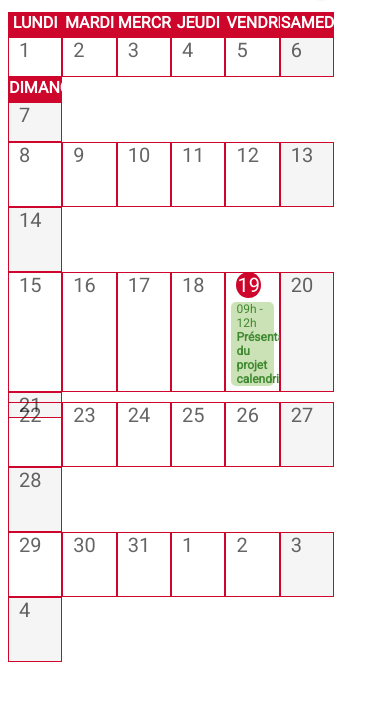
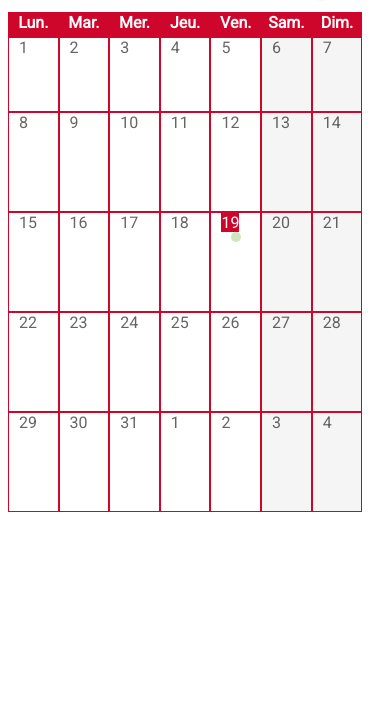
Before and after one commit to Karimfactory/cf_calendar, a plain HTML site: page pages/months/october_2018.html in a window 390 px wide. Shown: the part 69-770 px from the top of the page. Drawn offline with Linux system fonts and the light colour scheme.

Commit message:
Responsive calendar

```diff
--- a/css/calendar.css
+++ b/css/calendar.css
@@ -31,12 +31,16 @@ a {
     background-color: #f5f5f5;
 }
 
-.title {
+.title, .title_mobile {
     background-color: #ce062b;
     color: white;
     height: 25px;
     text-align: center;
     font-weight: bold;
+}
+
+.title_mobile{
+    display: none;
 }
 
 .number {
@@ -84,12 +88,69 @@ a {
     font-size: 20px;
 }
 
-@media screen and (max-width: 1000px){
+@media screen and (max-width: 1250px){
     .add {
         top:0px;
     }
+
+}
+
+@media screen and (max-width: 800px){
+
+    .day {
+        width: 13%;
+    }
+
+    .calendar_grid, .calendar_title
+{
+    height: 100px;
+}
+
+    ul {
+        display: none;
+    }
+
     .title {
-        text-overflow: clip;
-        text-transform: uppercase;
+        display: none;
+    }
+
+    .title_mobile {
+        display: block;
+    }
+
+
+    .number {
+        font-size: 16px;
+
+    }
+
+    .current {
+        border-radius: 0%;
+        background-color: #ce062b;
+        color: white;
+        padding: 0;
+        opacity: 1;
+    }
+
+    .responsive {
+        content: "";
+        background-color: #cbe1b6;
+        border-radius: 50%;
+        width: 10px;
+        height: 10px;
+        margin-left: auto;
+        margin-right:auto;
+        opacity: 0.9;
     }
 }
+
+ul {
+    margin: 0px;
+    padding: 0;
+    list-style: none;
+}
+
+li {
+    padding: 5px;
+
+}
--- a/pages/months/october_2018.html
+++ b/pages/months/october_2018.html
@@ -20,30 +20,37 @@
             <div class="calendar_grid">
                 <div class="day">
                     <div class="title">Lundi</div>
+                    <div class="title_mobile">Lun.</div>
                     <span class="number">1</span>
                 </div>
                 <div class="day">
                     <div class="title">Mardi</div>
+                    <div class="title_mobile">Mar.</div>
                     <span class="number">2</span>
                 </div>
                 <div class="day">
                     <div class="title">Mercredi</div>
+                    <div class="title_mobile">Mer.</div>
                     <span class="number">3</span>
                 </div>
                 <div class="day">
                     <div class="title">Jeudi</div>
+                    <div class="title_mobile">Jeu.</div>
                     <span class="number">4</span>
                 </div>
                 <div class="day">
                     <div class="title">Vendredi</div>
+                    <div class="title_mobile">Ven.</div>
                     <span class="number">5</span>
                 </div>
                 <div class="day">
                     <div class="title">Samedi</div>
+                    <div class="title_mobile">Sam.</div>
                     <span class="number">6</span>
                 </div>
                 <div class="day">
                     <div class="title">Dimanche</div>
+                    <div class="title_mobile">Dim.</div>
                     <span class="number">7</span>
                 </div>
             </div>
@@ -85,9 +92,10 @@
                 </div>
                 <div class="day">
                     <span class="number current">19</span>
-                    <div class="event">
-                        <div class="event_date">09h - 12h</div>
-                        <div class="event_description">Présentation du projet calendrier</div>
+                    <div class="responsive">
+                        <ul>
+                            <li class="event">9h- 12h : <span class="event_description">Présentation du projet calendrier</span></li>
+                        </ul>
                     </div>
                 </div>
                 <div class="day">
```
Also changed, not shown: 1 other file.
